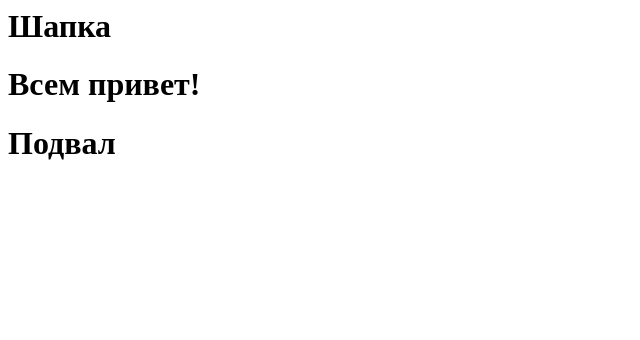
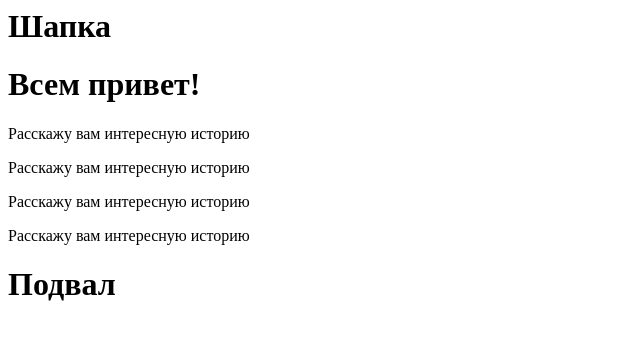
Before and after one commit to algo-user/my_site, a plain HTML site: page index.html in a window 1280 px wide. Shown: the whole page, without its empty margins (0-640 px from the left). Drawn offline with Linux system fonts and the light colour scheme.

Commit message:
Update index.html

```diff
--- a/index.html
+++ b/index.html
@@ -6,6 +6,10 @@
         </header>
         <main>
             <h1> Всем привет! </h1>
+            <p>  Расскажу вам интересную историю     </p>
+            <p>  Расскажу вам интересную историю     </p>
+            <p>  Расскажу вам интересную историю     </p>
+            <p>  Расскажу вам интересную историю     </p>
         </main>
         <footer>
             <h1> Подвал </h1>
```
